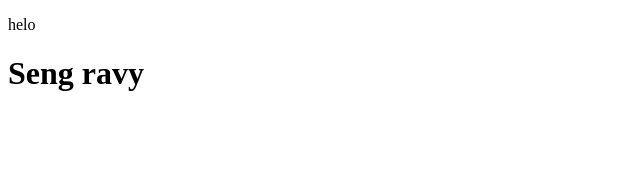
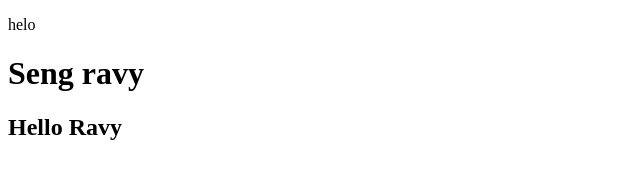
Before and after one commit to sengravy/git, a plain HTML site: page index.html in a window 1280 px wide. Shown: the whole page, without its empty margins (0-640 px from the left). Drawn offline with Linux system fonts and the light colour scheme.

Commit message:
update secu

```diff
--- a/index.html
+++ b/index.html
@@ -9,5 +9,6 @@
 <body>
     <p>helo</p>
     <h1>Seng ravy</h1>
+    <h2>Hello Ravy</h2>
 </body>
 </html>
```
